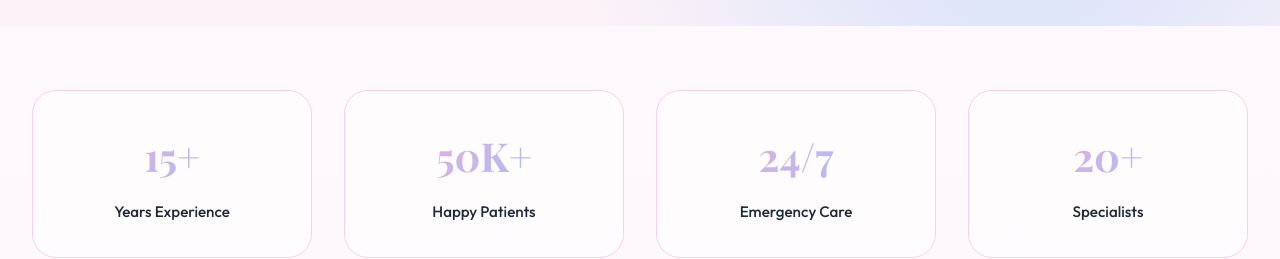
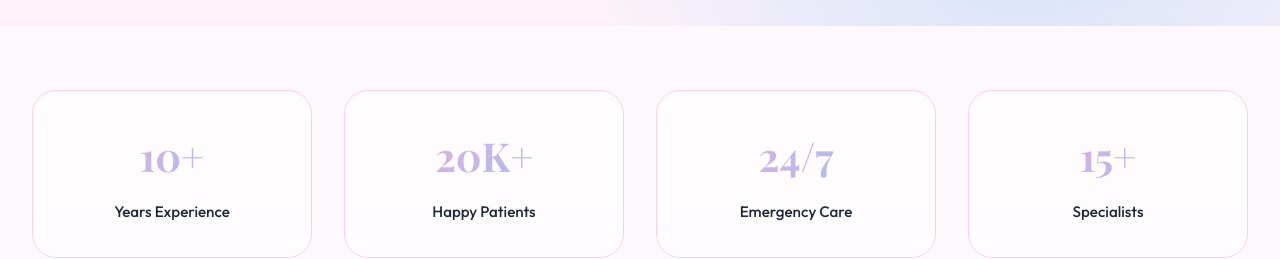
Before and after one commit to Kabir14815/ziva, a React (Vite) app: page / in a window 1280 px wide. Shown: the part 2320-2579 px from the top of the page. Built offline with nearby package versions, Linux system fonts and the light colour scheme; a web font is replaced by a local one.

Commit message:
Update stats card values

```diff
--- a/src/components/Stats.jsx
+++ b/src/components/Stats.jsx
@@ -1,10 +1,10 @@
 import { useScrollReveal } from '../hooks/useScrollReveal'
 
 const stats = [
-  { value: '15+', label: 'Years Experience' },
-  { value: '50K+', label: 'Happy Patients' },
+  { value: '10+', label: 'Years Experience' },
+  { value: '20K+', label: 'Happy Patients' },
   { value: '24/7', label: 'Emergency Care' },
-  { value: '20+', label: 'Specialists' },
+  { value: '15+', label: 'Specialists' },
 ]
 
 function StatCard({ value, label, delay }) {
```
